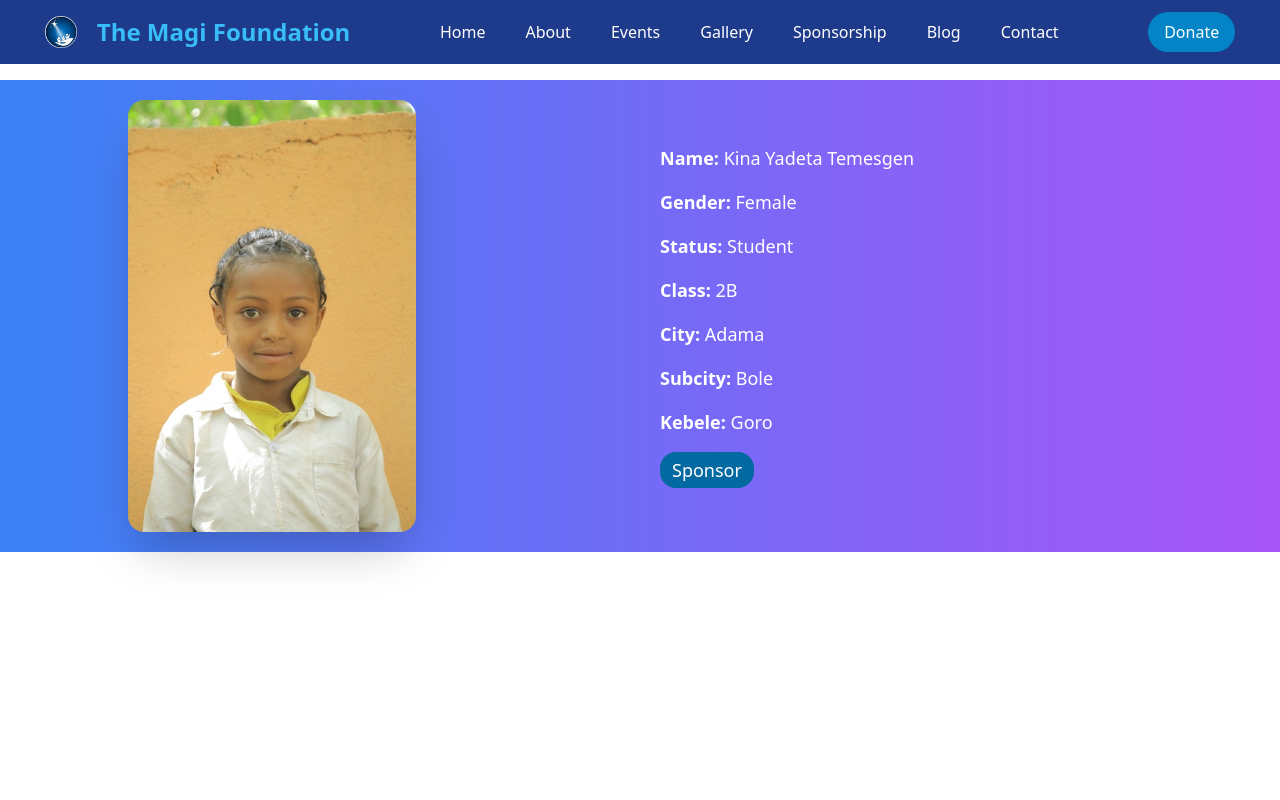
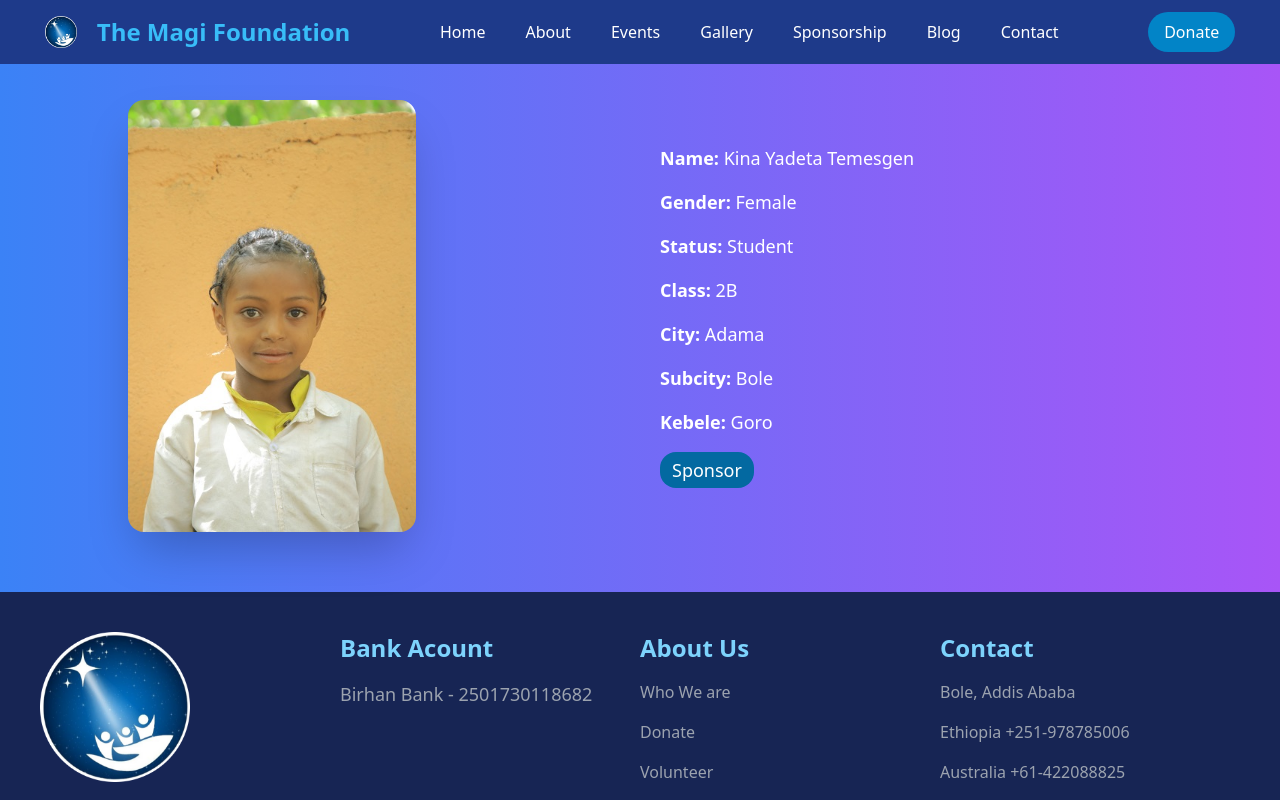
Before and after one commit to KidusThethird/the_magi_foundation_react, a React (Create React App) app: page /sponsorshipdetails in a window 1280 px wide. Shown: the top 800 px of the page. Built offline with nearby package versions, Linux system fonts and the light colour scheme.

Commit message:
contact page added

```diff
--- a/src/App.js
+++ b/src/App.js
@@ -15,6 +15,7 @@ import SponsorShip from './routes/sponsorShip';
 import SponsorshipDetails from './routes/sponsorshipDetails';
 import Blogs from './routes/blogs';
 import BlogDetails from './routes/blogDetails';
+import Contact from './routes/contact';
 
 
 
@@ -45,14 +46,15 @@ const [categorySelected , setCategorySelected] = useState("all");
    <Route path='/sponsorshipdetails' element={<SponsorshipDetails sponsorShipIndex={sponsorShipIndex} />}/>
    <Route path='/blogs' element={<Blogs setBlogIndex={setBlogIndex}/>} />
    <Route path='/blogdetails' element={<BlogDetails blogIndex={blogIndex}/>} />
+   <Route path='/contact' element={<Contact/>} />
 
   </Routes>
 
 
 
-{/*
+
   <Footer />
-*/}
+
 
 </Router>
 
--- a/src/components/commonComponents/nav-bar.jsx
+++ b/src/components/commonComponents/nav-bar.jsx
@@ -44,7 +44,7 @@ const Navbar = (props) => {
 </div>
 <a href="/sponsorship">Sponsorship</a>
 <a href="/blogs">Blog</a>
-<a href="">Contact</a>
+<a href="/contact">Contact</a>
 </div>
 
 
--- /dev/null
+++ b/src/routes/contact.jsx
@@ -0,0 +1,12 @@
+import React from 'react'
+import ContactUsForm from '../components/commonComponents/contactUsForm';
+
+const Contact = () => {
+  return (
+    <div className=''>
+        <ContactUsForm />
+        </div>
+  )
+}
+
+export default Contact;
--- a/src/routes/eventDetails.jsx
+++ b/src/routes/eventDetails.jsx
@@ -42,7 +42,7 @@ const EventDetails = (props) => {
 
 
 return (
-    <div className='pt-32'>
+    <div className='py-24'>
 
         <div className='grid grid-cols-2 py-5 mx-10 bg-gradient-to-r from-sky-700 to-purple-500 rounded'>
 
--- a/src/routes/sponsorshipDetails.jsx
+++ b/src/routes/sponsorshipDetails.jsx
@@ -6,9 +6,9 @@ const SponsorshipDetails = (props) => {
   const sponsorShipIndex = props.sponsorShipIndex;
 
   return (
-    <div className='pt-20'>
+    <div className='pt-10'>
 
-      <div className=' grid grid-cols-2  bg-gradient-to-r from-blue-500 to-purple-500'>
+      <div className='py-10 grid grid-cols-2  bg-gradient-to-r from-blue-500 to-purple-500'>
 
         <div className='mx-auto py-5 px-5'>
           <img className='w-3/4 rounded-2xl shadow-2xl' src={KidsList[sponsorShipIndex].image} alt="" />
```
